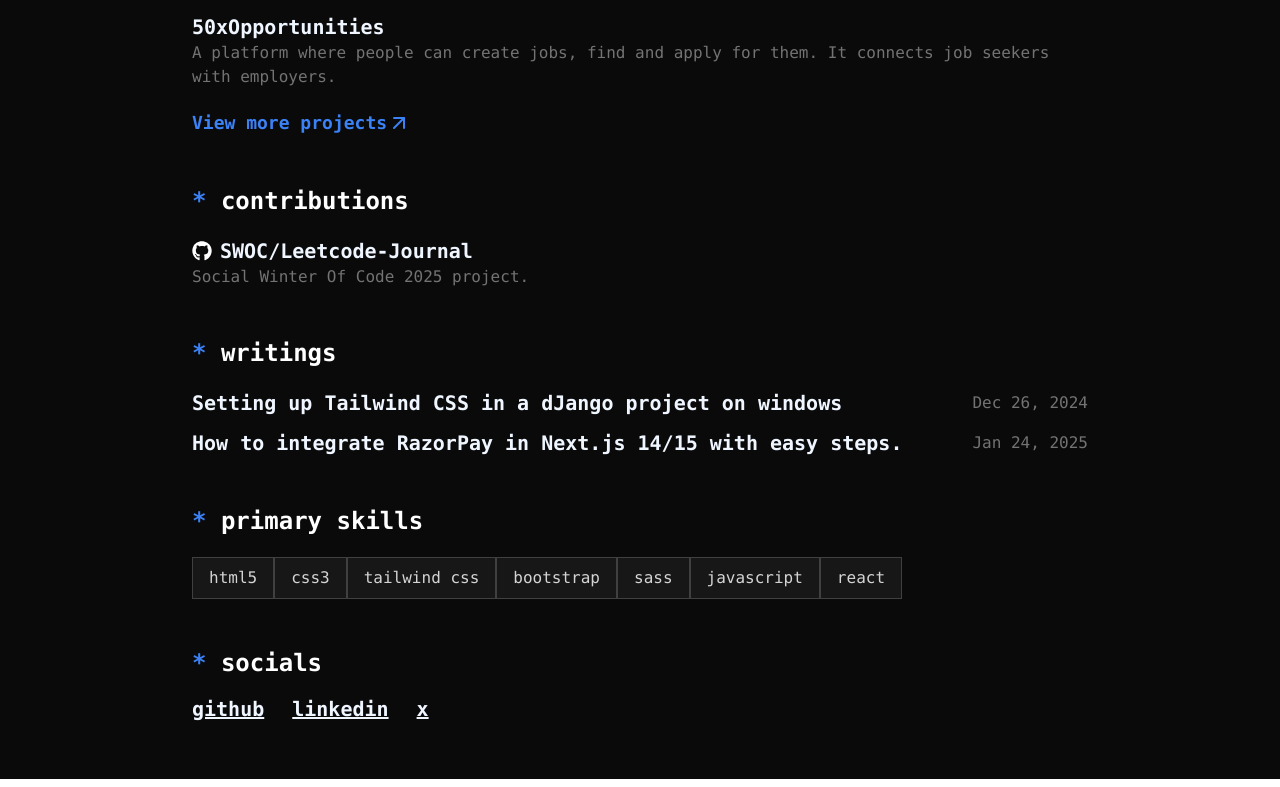
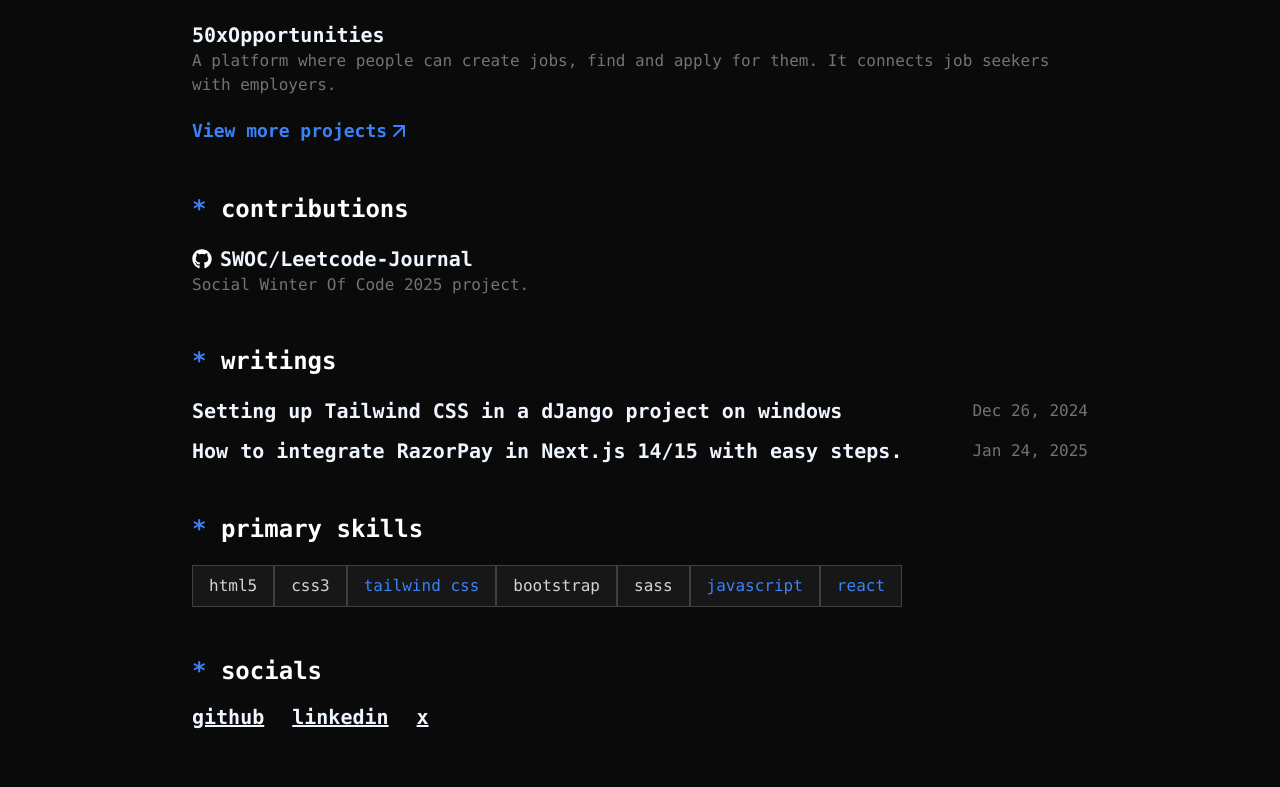
Before and after one commit to hanuchaudhary/PortfolioOg, a Next.js app: page / in a window 1280 px wide. Shown: the part 771-1558 px from the top of the page. Built offline with nearby package versions, Linux system fonts and the light colour scheme.

Commit message:
Minor Ui Changes

```diff
--- a/src/app/skills/page.tsx
+++ b/src/app/skills/page.tsx
@@ -3,7 +3,7 @@ import { Metadata } from "next";
 import React from "react";
 
 export const metadata: Metadata = {
-  title: "Skills Kush Chaudhary",
+  title: "Skills | Kush Chaudhary",
   description: "Skills I have",
 };
 
--- a/src/components/Info/Info.tsx
+++ b/src/components/Info/Info.tsx
@@ -7,7 +7,7 @@ export function Info() {
   return (
     <div>
       <HyperText className="text-4xl lowercase">Kush Chaudhary</HyperText>
-      <h2 className="text-muted-foreground flex items-center gap-3">
+      <h2 className="text-muted-foreground flex items-center gap-3 mb-2">
         Uttar Pradesh, India{" "}
         <Image
           src={"/Flag_of_India.svg.webp"}
--- a/src/components/Projects/ProjectTile.tsx
+++ b/src/components/Projects/ProjectTile.tsx
@@ -2,6 +2,7 @@ import React from "react";
 import { H3Heading } from "../H3Heading";
 import { Project } from "@/app/Data/data";
 import Description from "../Description";
+import { ArrowUpRight } from "lucide-react";
 
 interface ProjectTileProps {
   project: Project;
@@ -10,7 +11,7 @@ interface ProjectTileProps {
 export default function ProjectTile({ project }: ProjectTileProps) {
   return (
     <a
-      className="group"
+      className="group relative"
       key={project.id}
       href={project.liveLink ? project.liveLink : project.githubLink}
       target="_blank"
@@ -19,6 +20,9 @@ export default function ProjectTile({ project }: ProjectTileProps) {
         <H3Heading>{project.title}</H3Heading>
         <Description>{project.description}</Description>
       </div>
+      <span className="absolute top-0 right-0 text-blue-500 font-semibold opacity-0 group-hover:opacity-100 transition-opacity duration-300">
+        <ArrowUpRight />
+      </span>
     </a>
   );
 }
--- a/src/components/Skills/SkillTag.tsx
+++ b/src/components/Skills/SkillTag.tsx
@@ -1,26 +1,36 @@
-import React from "react";
+"use client"
+
+import { useMemo } from "react"
+
+const highlightedSkills = [
+  "typescript",
+  "react",
+  "node.js",
+  "express",
+  "next.js",
+  "tailwind css",
+  "postgresql",
+  "mongodb",
+  "docker",
+  "javascript",
+  "github"
+]
 
 export function SkillTag({ skill }: { skill: string }) {
-  const highlightedSkills = [
-    "TypeScript",
-    "React",
-    "Node.js",
-    "Express",
-    "Next.js",
-    "Tailwind CSS",
-    "PostgreSQL",
-    "MongoDB",
-    "Docker",
-    "JavaScript",
-  ];
+  const isHighlighted = useMemo(() => highlightedSkills.includes(skill.toLowerCase()), [skill])
 
   return (
     <span
-      className={`md:text-base text-sm ${
-        highlightedSkills.includes(skill) && "text-blue-500"
-      } bg-neutral-900 border lowercase hover:text-blue-500 transition-colors duration-300 border-neutral-700 px-4 py-2 text-neutral-300 flex items-center justify-center select-none`}
+      className={`
+        md:text-base text-sm
+        ${isHighlighted ? "text-blue-500" : "text-neutral-300"}
+        bg-neutral-900 border hover:text-blue-500
+        transition-colors duration-300 border-neutral-700
+        px-4 py-2 flex items-center justify-center select-none
+      `}
+      aria-label={`Skill: ${skill}`}
     >
-      {skill}
+      {skill.toLowerCase()}
     </span>
-  );
+  )
 }
--- a/src/components/Skills/SkillsSection.tsx
+++ b/src/components/Skills/SkillsSection.tsx
@@ -8,8 +8,8 @@ export function SkillsSection() {
     <div className="space-y-5">
       <H2Heading>primary skills</H2Heading>
       <ul className="flex flex-wrap text-neutral-400">
-        {skillsData.slice(0,7).map((skill) => (
-          <SkillTag key={skill} skill={skill} />
+        {skillsData.slice(0,7).map((skill,index) => (
+          <SkillTag key={index} skill={skill} />
         ))}
       </ul>
     </div>
```
